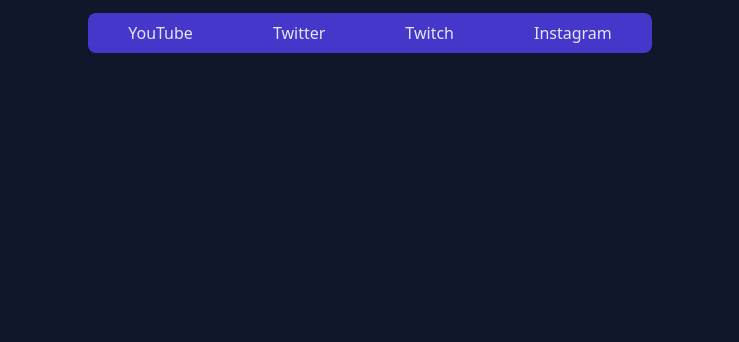
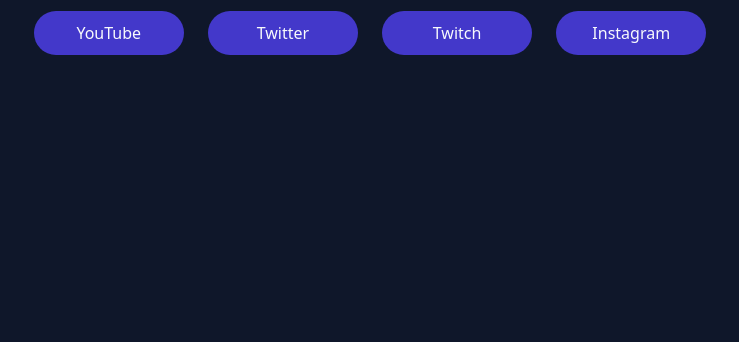
Before and after one commit to Doalou/doalo.fr, a website: page index.html in a window 1280 px wide. Shown: the part 458-800 px from the top of the page, without its empty margins (270-1009 px from the left). Drawn offline with Linux system fonts and the light colour scheme.

Commit message:
30.05.22-1

```diff
--- /dev/null
+++ b/index.css
@@ -0,0 +1,14 @@
+.h-screen {
+    padding: 30px;
+}
+
+.btn-rsx {
+    width: 150px;
+    padding-top: 10px;
+    padding-bottom: 10px;
+    margin: 10px;
+}
+
+.btn-rsx:hover {
+    font-weight: 700;
+}
--- a/index.html
+++ b/index.html
@@ -4,6 +4,7 @@
     <meta charset="UTF-8">
     <meta name="viewport" content="width=device-width, initial-scale=1.0">
     <link rel="stylesheet" href="./dist/output.css">
+    <link rel="stylesheet" href="index.css">
     <title>Doalo</title>
 </head>
 <body class="bg-slate-900">
@@ -13,18 +14,18 @@
             <p class="text-3xl text-slate-300">Ce site est en développement ! Reviens plus tard</p>
             <br>
             <p class="text-xl text-slate-400">En attendant, tu peux me retrouver sur les réseaux :</p>
-            <div class="inline-flex mt-4" role="group" aria-label="Button group">
+            <div class="flex-initial mt-4" aria-label="Button group">
                 <a href="https://youtube.com/channel/UCZYqImAVLxKa9Q3kxprnXrg">
-                    <button class="h-10 px-10 text-indigo-100 transition-colors duration-150 bg-indigo-700 rounded-l-lg focus:shadow-outline hover:bg-indigo-800">YouTube</button>
+                    <button class="btn btn-outline bg-indigo-700 text-slate-50 btn-rsx rounded-full focus:shadow-outline hover:bg-indigo-800 transition duration-150 ease-out hover:ease-in-out">YouTube</button>
                 </a>
                 <a href="https://twitter.com/Doalou">
-                    <button class="h-10 px-10 text-indigo-100 transition-colors duration-150 bg-indigo-700 focus:shadow-outline hover:bg-indigo-800">Twitter</button>
+                    <button class="btn btn-outline bg-indigo-700 text-slate-50 btn-rsx rounded-full focus:shadow-outline hover:bg-indigo-800 transition duration-150 ease-out hover:ease-in-out">Twitter</button>
                 </a>
                 <a href="https://twitch.tv/Doalou">
-                    <button class="h-10 px-10 text-indigo-100 transition-colors duration-150 bg-indigo-700 focus:shadow-outline hover:bg-indigo-800">Twitch</button>
+                    <button class="btn btn-outline bg-indigo-700 text-slate-50 btn-rsx rounded-full focus:shadow-outline hover:bg-indigo-800 transition duration-150 ease-out hover:ease-in-out">Twitch</button>
                 </a>
                 <a href="https://instagram.com/doalou1">
-                    <button class="h-10 px-10 text-indigo-100 transition-colors duration-150 bg-indigo-700 rounded-r-lg focus:shadow-outline hover:bg-indigo-800">Instagram</button>
+                    <button class="btn btn-outline bg-indigo-700 text-slate-50 btn-rsx rounded-full focus:shadow-outline hover:bg-indigo-800 transition duration-150 ease-out hover:ease-in-out">Instagram</button>
                 </a>
             </div>
         </div>
```
